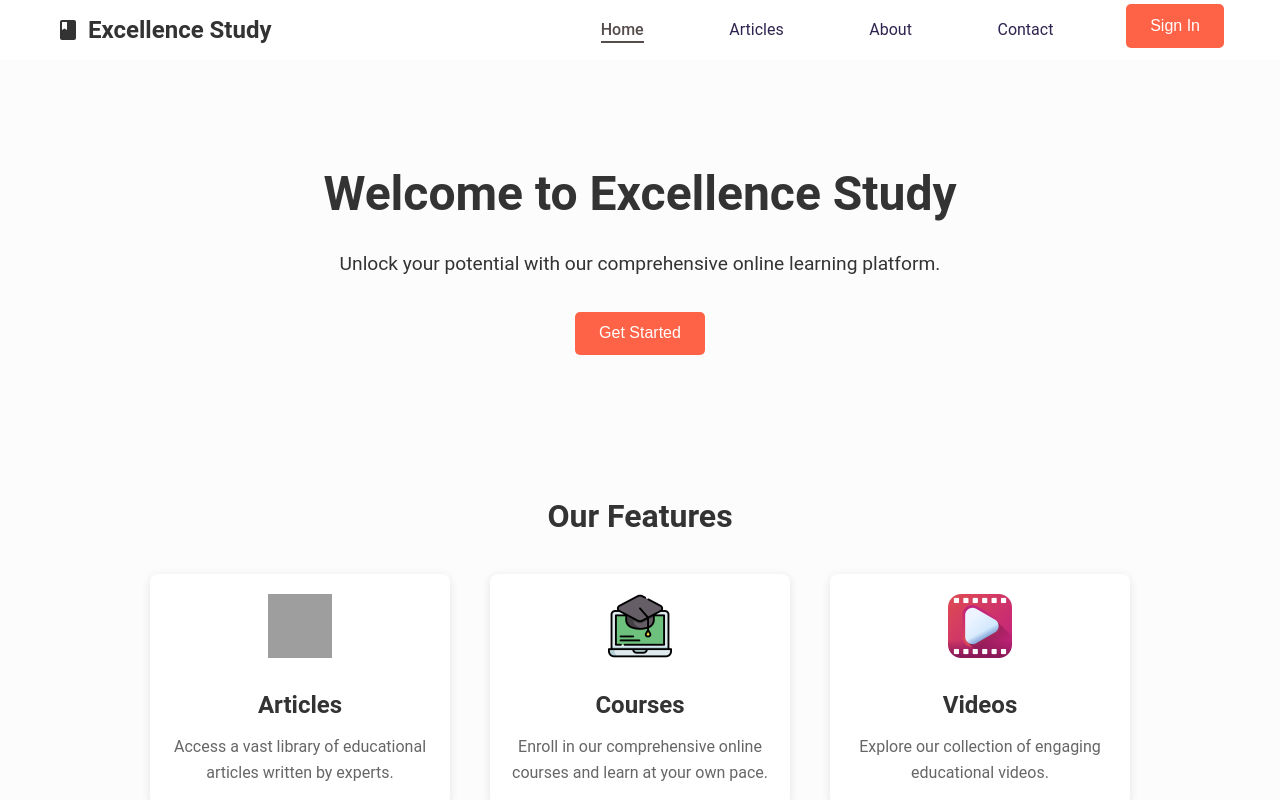
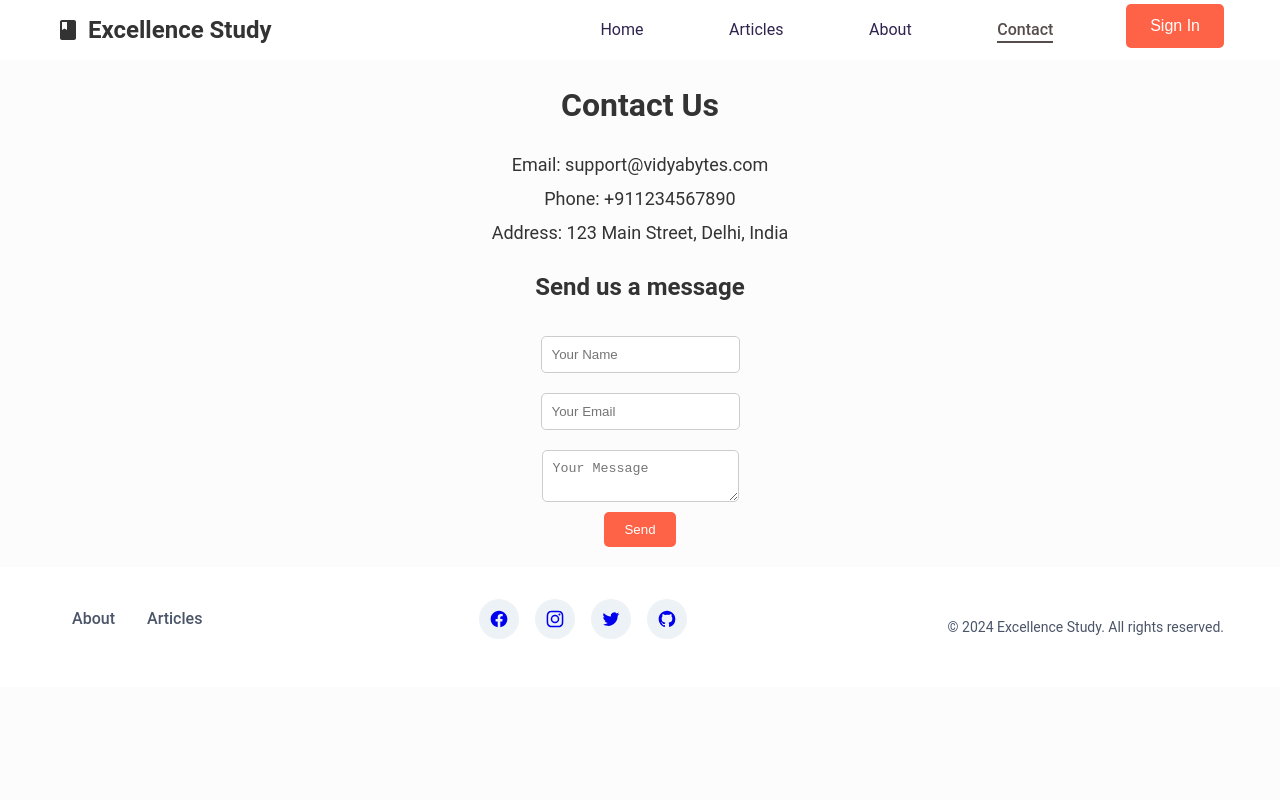
Before and after one commit to visheshraghuvanshi/excellence-study, a React (Vite) app: page /contact in a window 1280 px wide. Before the commit this address led to /. Shown: the top 800 px of the page. Built offline with nearby package versions, Linux system fonts and the light colour scheme; no server answers; grey boxes are pictures that could not be loaded.

Commit message:
Added Contact Page

```diff
--- a/src/App.jsx
+++ b/src/App.jsx
@@ -5,6 +5,7 @@ import {BrowserRouter as Router, Route, Routes, Navigate} from "react-router-dom
 import Videos from "./components/Videos/Videos";
 import Courses from "./components/Courses/Courses";
 import About from "./components/About/About";
+import Contact from "./components/Contact/Contact";
 
 function App() {
 
@@ -24,6 +25,8 @@ function App() {
                         element={<Courses/>}/>
                     <Route path="/about"
                         element={<About/>}/>
+                    <Route path="/contact"
+                        element={<Contact/>}/>
                     <Route path="*"
                         element={
                             <Navigate
--- /dev/null
+++ b/src/components/Contact/Contact.css
@@ -0,0 +1,50 @@
+/* ContactPage.css */
+
+.contact-container {
+    text-align: center;
+    padding: 20px;
+  }
+
+  .contact-info {
+    margin-top: 20px;
+    font-size: 18px;
+  }
+
+  .contact-info p {
+    margin: 5px;
+  }
+
+  h2 {
+    margin-top: 20px;
+  }
+
+  form {
+    display: flex;
+    flex-direction: column;
+    align-items: center;
+    margin-top: 20px;
+  }
+
+  input,
+  textarea {
+    width: auto;
+    padding: 10px;
+    margin: 10px 0;
+    border: 1px solid #ccc;
+    border-radius: 5px;
+    box-sizing: border-box;
+  }
+
+  button {
+    padding: 10px 20px;
+    background-color: #ff6347;
+    color: #fff;
+    border: none;
+    border-radius: 5px;
+    cursor: pointer;
+    transition: background-color 0.3s ease;
+  }
+
+  button:hover {
+    background-color: #e55639;
+  }
--- /dev/null
+++ b/src/components/Contact/Contact.jsx
@@ -0,0 +1,57 @@
+import { useState } from 'react';
+import Navbar from '../Navbar/Navbar';
+import './Contact.css';
+import Footer from '../Footer/Footer';
+
+const Contact = () => {
+  const [name, setName] = useState('');
+  const [email, setEmail] = useState('');
+  const [message, setMessage] = useState('');
+
+  const handleSubmit = (e) => {
+    e.preventDefault();
+    const mailtoLink = `mailto:no1vishesh1@gmail.com?subject=Message from ${name} (${email})&body=${message}`;
+    window.location.href = mailtoLink;
+  };
+
+  return (
+    <>
+    <Navbar />
+    <div className="contact-container">
+      <h1>Contact Us</h1>
+      <div className="contact-info">
+        <p>Email: support@vidyabytes.com</p>
+        <p>Phone: +911234567890</p>
+        <p>Address: 123 Main Street, Delhi, India</p>
+      </div>
+      <h2>Send us a message</h2>
+      <form onSubmit={handleSubmit}>
+        <input
+          type="text"
+          placeholder="Your Name"
+          value={name}
+          onChange={(e) => setName(e.target.value)}
+          required
+        />
+        <input
+          type="email"
+          placeholder="Your Email"
+          value={email}
+          onChange={(e) => setEmail(e.target.value)}
+          required
+        />
+        <textarea
+          placeholder="Your Message"
+          value={message}
+          onChange={(e) => setMessage(e.target.value)}
+          required
+        ></textarea>
+        <button type="submit">Send</button>
+      </form>
+    </div>
+    <Footer/>
+    </>
+  );
+};
+
+export default Contact;
```
